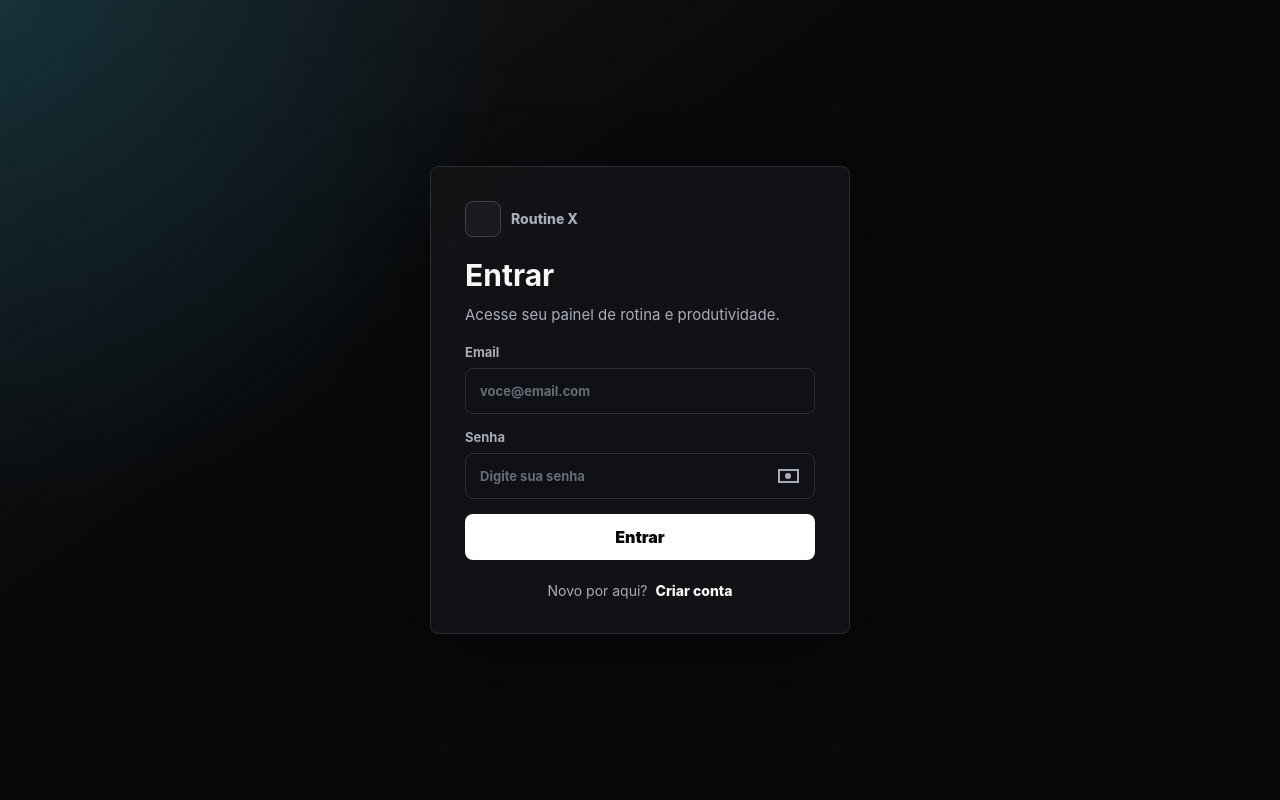
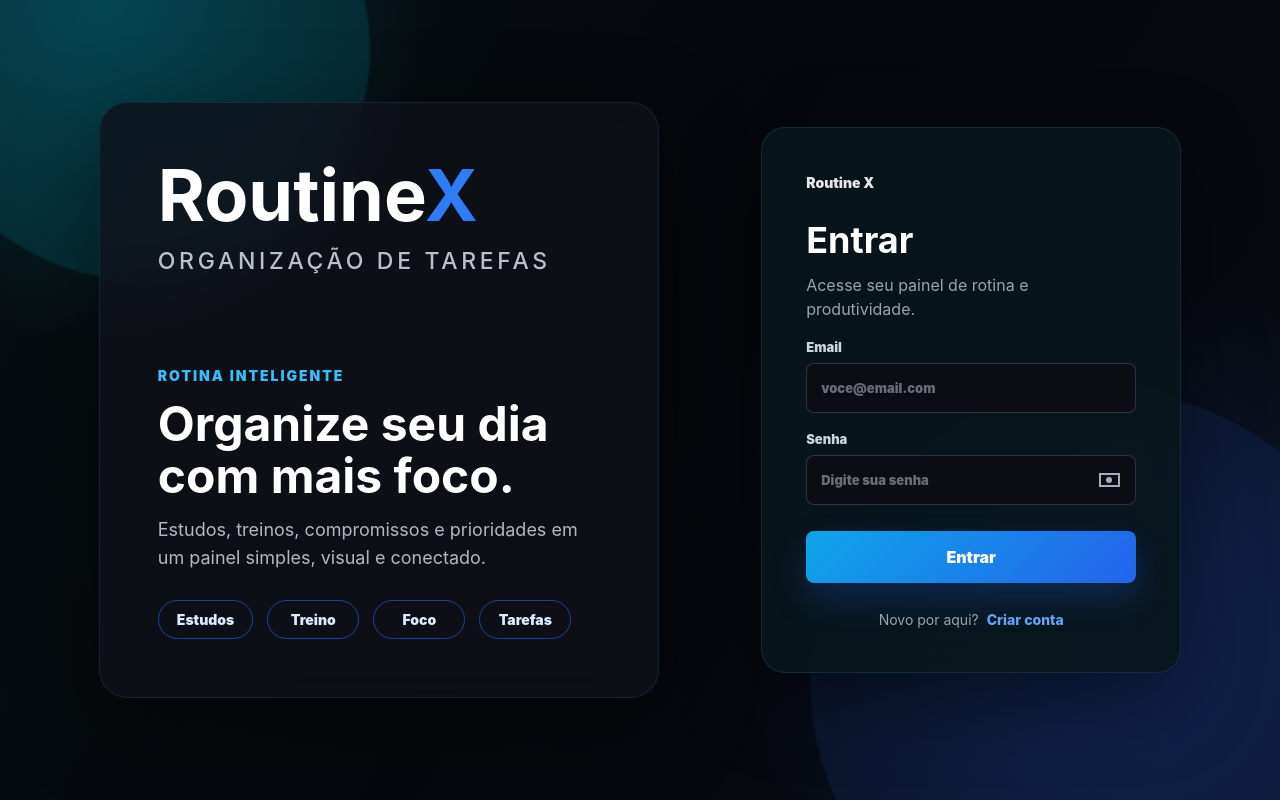
Before and after one commit to Bluezinho-777/Routine-X, a website: page index.html in a window 1280 px wide. Drawn offline with Linux system fonts and the light colour scheme.

Commit message:
Update Routine X

```diff
--- a/app.js
+++ b/app.js
@@ -112,11 +112,11 @@ function readAppState() {
 
   try {
     return {
-      ...structuredClone(defaultState),
+      ...cloneDefaultState(),
       ...JSON.parse(rawState),
     };
   } catch {
-    return structuredClone(defaultState);
+    return cloneDefaultState();
   }
 }
 
@@ -126,7 +126,7 @@ function migrateLegacyState() {
   const legacyTheme = localStorage.getItem(LEGACY_THEME_KEY);
 
   if (!legacyTasks && !legacyName) {
-    return structuredClone(defaultState);
+    return cloneDefaultState();
   }
 
   let tasks = [];
@@ -138,7 +138,7 @@ function migrateLegacyState() {
   }
 
   const user = {
-    id: crypto.randomUUID(),
+    id: createId(),
     name: legacyName || "Usuário",
     email: "usuario@local.app",
     password: "123456",
@@ -160,6 +160,22 @@ function migrateLegacyState() {
 
 function saveAppState() {
   localStorage.setItem(APP_KEY, JSON.stringify(appState));
+}
+
+function cloneDefaultState() {
+  if (typeof structuredClone === "function") {
+    return structuredClone(defaultState);
+  }
+
+  return JSON.parse(JSON.stringify(defaultState));
+}
+
+function createId() {
+  if (globalThis.crypto?.randomUUID) {
+    return crypto.randomUUID();
+  }
+
+  return `id-${Date.now()}-${Math.random().toString(36).slice(2, 10)}`;
 }
 
 function getCurrentUser() {
@@ -198,7 +214,7 @@ function normalizeTask(task) {
   const status = task.status || (task.isCompleted ? "Concluída" : "Pendente");
 
   return {
-    id: task.id || crypto.randomUUID(),
+    id: task.id || createId(),
     title: task.title || "Sem título",
     description: task.description || "",
     date: task.date || getTodayDate(),
@@ -595,7 +611,7 @@ function closeModal() {
 
 function createTask() {
   const newTask = normalizeTask({
-    id: crypto.randomUUID(),
+    id: createId(),
     title: taskTitle.value.trim(),
     description: taskDescription.value.trim(),
     date: taskDate.value,
@@ -685,7 +701,7 @@ function createAccount() {
   }
 
   const user = {
-    id: crypto.randomUUID(),
+    id: createId(),
     name: signupName.value.trim(),
     email,
     password: signupPassword.value,
--- a/index.html
+++ b/index.html
@@ -9,10 +9,27 @@
 </head>
 <body>
   <main class="auth-container" id="auth-screen">
+    <section class="auth-showcase" aria-label="Apresentação do Routine X">
+      <h2 class="showcase-logo">Routine<span>X</span></h2>
+      <p class="showcase-tagline">Organização de tarefas</p>
+
+      <div class="showcase-copy">
+        <span>Rotina inteligente</span>
+        <strong>Organize seu dia com mais foco.</strong>
+        <p>Estudos, treinos, compromissos e prioridades em um painel simples, visual e conectado.</p>
+      </div>
+
+      <div class="showcase-pills" aria-label="Áreas da rotina">
+        <span>Estudos</span>
+        <span>Treino</span>
+        <span>Foco</span>
+        <span>Tarefas</span>
+      </div>
+    </section>
+
     <section class="auth-card" aria-labelledby="auth-title">
       <header class="auth-header">
         <div class="auth-brand">
-          <span class="auth-logo" aria-hidden="true"></span>
           <span>Routine X</span>
         </div>
 
--- a/style.css
+++ b/style.css
@@ -44,13 +44,130 @@
 
 .auth-container {
   min-height: 100vh;
+  position: relative;
   display: grid;
-  place-items: center;
-  padding: 24px;
+  grid-template-columns: minmax(360px, 560px) minmax(340px, 420px);
+  align-items: center;
+  justify-content: center;
+  gap: clamp(48px, 8vw, 150px);
+  overflow: hidden;
+  padding: clamp(24px, 5vw, 72px);
   background:
-    radial-gradient(circle at top left, rgba(0, 180, 216, 0.15), transparent 34%),
-    linear-gradient(145deg, rgba(255, 255, 255, 0.07), transparent 36%),
-    var(--page-bg);
+    radial-gradient(circle at 8% 0%, rgba(0, 180, 216, 0.22), transparent 24%),
+    radial-gradient(circle at 88% 82%, rgba(37, 99, 235, 0.2), transparent 30%),
+    linear-gradient(120deg, #071012 0%, #05070c 48%, #080b12 100%);
+  color: #f7f7f8;
+}
+
+.auth-container::before,
+.auth-container::after {
+  content: "";
+  position: absolute;
+  border-radius: 999px;
+  pointer-events: none;
+}
+
+.auth-container::before {
+  top: -180px;
+  left: -90px;
+  width: 460px;
+  height: 460px;
+  background: rgba(0, 180, 216, 0.14);
+  filter: blur(1px);
+}
+
+.auth-container::after {
+  right: -110px;
+  bottom: -170px;
+  width: 580px;
+  height: 580px;
+  background: rgba(37, 99, 235, 0.11);
+}
+
+.auth-showcase,
+.auth-card {
+  position: relative;
+  z-index: 1;
+}
+
+.auth-showcase {
+  min-height: 560px;
+  display: flex;
+  flex-direction: column;
+  justify-content: center;
+  padding: clamp(36px, 5vw, 58px);
+  border: 1px solid rgba(96, 165, 250, 0.13);
+  border-radius: 28px;
+  background: rgba(16, 17, 26, 0.78);
+  box-shadow: 0 28px 90px rgba(0, 0, 0, 0.42);
+  backdrop-filter: blur(18px);
+}
+
+.showcase-logo {
+  margin: 0;
+  color: #ffffff;
+  font-size: clamp(48px, 6vw, 72px);
+  line-height: 0.95;
+  letter-spacing: 0;
+}
+
+.showcase-logo span {
+  color: #2f7df6;
+}
+
+.showcase-tagline {
+  margin: 18px 0 92px;
+  color: rgba(226, 232, 240, 0.82);
+  font-size: clamp(17px, 2vw, 23px);
+  font-weight: 500;
+  letter-spacing: 0.16em;
+  text-transform: uppercase;
+}
+
+.showcase-copy {
+  display: grid;
+  gap: 14px;
+}
+
+.showcase-copy span {
+  color: #38bdf8;
+  font-size: 14px;
+  font-weight: 1000;
+  letter-spacing: 0.14em;
+  text-transform: uppercase;
+}
+
+.showcase-copy strong {
+  max-width: 430px;
+  color: #ffffff;
+  font-size: clamp(34px, 4vw, 48px);
+  line-height: 1.08;
+}
+
+.showcase-copy p {
+  max-width: 470px;
+  margin: 0;
+  color: rgba(203, 213, 225, 0.86);
+  font-size: 18px;
+  line-height: 1.55;
+}
+
+.showcase-pills {
+  display: flex;
+  flex-wrap: wrap;
+  gap: 14px;
+  margin-top: 28px;
+}
+
+.showcase-pills span {
+  min-width: 92px;
+  padding: 10px 18px;
+  border: 1px solid rgba(37, 99, 235, 0.62);
+  border-radius: 999px;
+  color: #dbeafe;
+  font-size: 14px;
+  font-weight: 900;
+  text-align: center;
 }
 
 .auth-container[hidden],
@@ -61,11 +178,11 @@
 
 .auth-card {
   width: min(420px, 100%);
-  padding: 34px;
-  border: 1px solid var(--line);
-  border-radius: 8px;
-  background: var(--card-bg);
-  box-shadow: 0 28px 80px var(--shadow);
+  padding: 44px;
+  border: 1px solid rgba(56, 189, 248, 0.14);
+  border-radius: 24px;
+  background: rgba(8, 22, 28, 0.92);
+  box-shadow: 0 28px 80px rgba(0, 0, 0, 0.48);
   backdrop-filter: blur(18px);
 }
 
@@ -77,34 +194,23 @@
   display: inline-flex;
   align-items: center;
   gap: 10px;
-  margin-bottom: 22px;
-  color: var(--muted);
+  margin-bottom: 30px;
+  color: #e5e7eb;
   font-size: 14px;
-  font-weight: 800;
-}
-
-.auth-logo {
-  display: grid;
-  place-items: center;
-  width: 36px;
-  height: 36px;
-  border: 1px solid var(--line-strong);
-  border-radius: 8px;
-  background: var(--card-bg-strong);
-  color: var(--text);
+  font-weight: 1000;
 }
 
 .auth-title {
   margin: 0;
-  color: var(--text);
-  font-size: 30px;
+  color: #ffffff;
+  font-size: 36px;
   line-height: 1.1;
 }
 
 .auth-subtitle {
   margin: 12px 0 0;
-  color: var(--muted);
-  font-size: 15px;
+  color: #9ca3af;
+  font-size: 16px;
   line-height: 1.5;
 }
 
@@ -126,7 +232,7 @@
 
 .auth-form {
   display: grid;
-  gap: 15px;
+  gap: 18px;
 }
 
 .auth-form[hidden] {
@@ -136,9 +242,9 @@
 .auth-field {
   display: grid;
   gap: 8px;
-  color: var(--muted);
+  color: #cbd5e1;
   font-size: 13px;
-  font-weight: 700;
+  font-weight: 900;
 }
 
 .auth-input,
@@ -157,6 +263,23 @@
   color: var(--text);
   outline: 2px solid transparent;
   transition: border-color 0.2s ease, box-shadow 0.2s ease, background 0.2s ease;
+}
+
+.auth-card .auth-input {
+  min-height: 50px;
+  border-color: rgba(71, 85, 105, 0.55);
+  background: rgba(13, 12, 20, 0.88);
+  color: #f8fafc;
+}
+
+.auth-card .auth-input:hover {
+  border-color: rgba(59, 130, 246, 0.42);
+  background: rgba(15, 18, 28, 0.92);
+}
+
+.auth-card .auth-input:focus {
+  border-color: #2563eb;
+  box-shadow: 0 0 0 4px rgba(37, 99, 235, 0.16);
 }
 
 .auth-input::placeholder,
@@ -285,6 +408,18 @@
   transition: transform 0.2s ease, box-shadow 0.2s ease, opacity 0.2s ease;
 }
 
+.auth-card .auth-button {
+  min-height: 52px;
+  margin-top: 8px;
+  background: linear-gradient(135deg, #0ea5e9, #2563eb);
+  color: #ffffff;
+  box-shadow: 0 16px 34px rgba(37, 99, 235, 0.24);
+}
+
+.auth-card .auth-button:hover {
+  box-shadow: 0 20px 42px rgba(37, 99, 235, 0.34);
+}
+
 .task-save-button {
   width: 100%;
   min-height: 46px;
@@ -319,8 +454,8 @@
   display: flex;
   justify-content: center;
   gap: 8px;
-  margin-top: 22px;
-  color: var(--muted);
+  margin-top: 28px;
+  color: #9ca3af;
   font-size: 14px;
 }
 
@@ -328,14 +463,14 @@
   padding: 0;
   border: 0;
   background: transparent;
-  color: var(--text);
+  color: #60a5fa;
   font-weight: 800;
   cursor: pointer;
   transition: color 0.2s ease;
 }
 
 .auth-link-button:hover {
-  color: var(--focus);
+  color: #93c5fd;
 }
 
 .dashboard-shell {
@@ -1142,6 +1277,21 @@
 }
 
 @media (max-width: 900px) {
+  .auth-container {
+    grid-template-columns: 1fr;
+    gap: 22px;
+    padding: 22px;
+  }
+
+  .auth-showcase {
+    min-height: auto;
+    padding: 28px;
+  }
+
+  .showcase-tagline {
+    margin-bottom: 34px;
+  }
+
   .dashboard-shell {
     grid-template-columns: 1fr;
   }
@@ -1182,6 +1332,28 @@
     padding: 16px;
   }
 
+  .auth-showcase {
+    padding: 24px 20px;
+  }
+
+  .showcase-tagline {
+    margin: 12px 0 28px;
+    font-size: 13px;
+  }
+
+  .showcase-copy strong {
+    font-size: 30px;
+  }
+
+  .showcase-copy p {
+    font-size: 15px;
+  }
+
+  .showcase-pills span {
+    min-width: auto;
+    padding: 8px 13px;
+  }
+
   .auth-card {
     padding: 26px 20px;
   }
```
